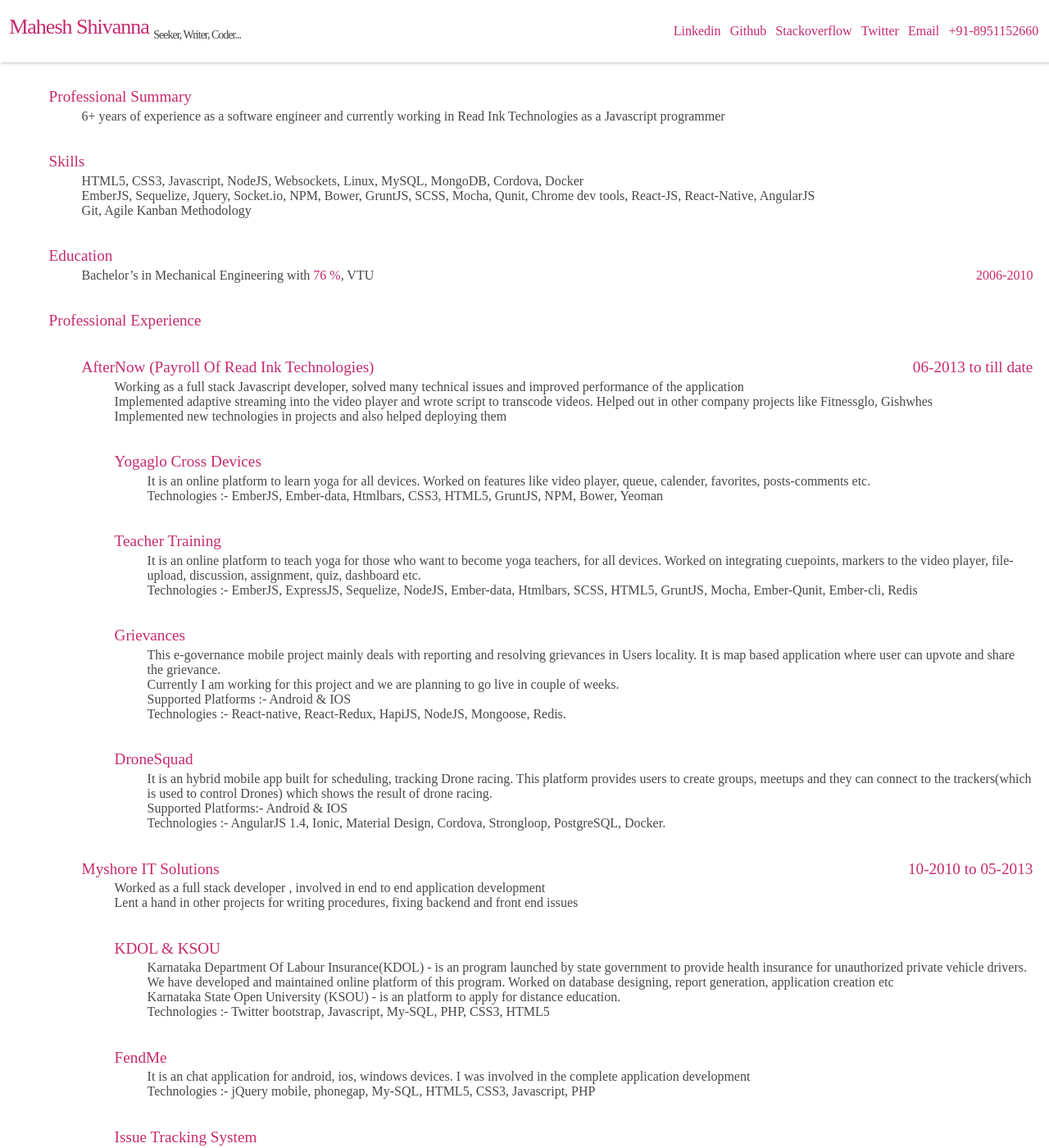
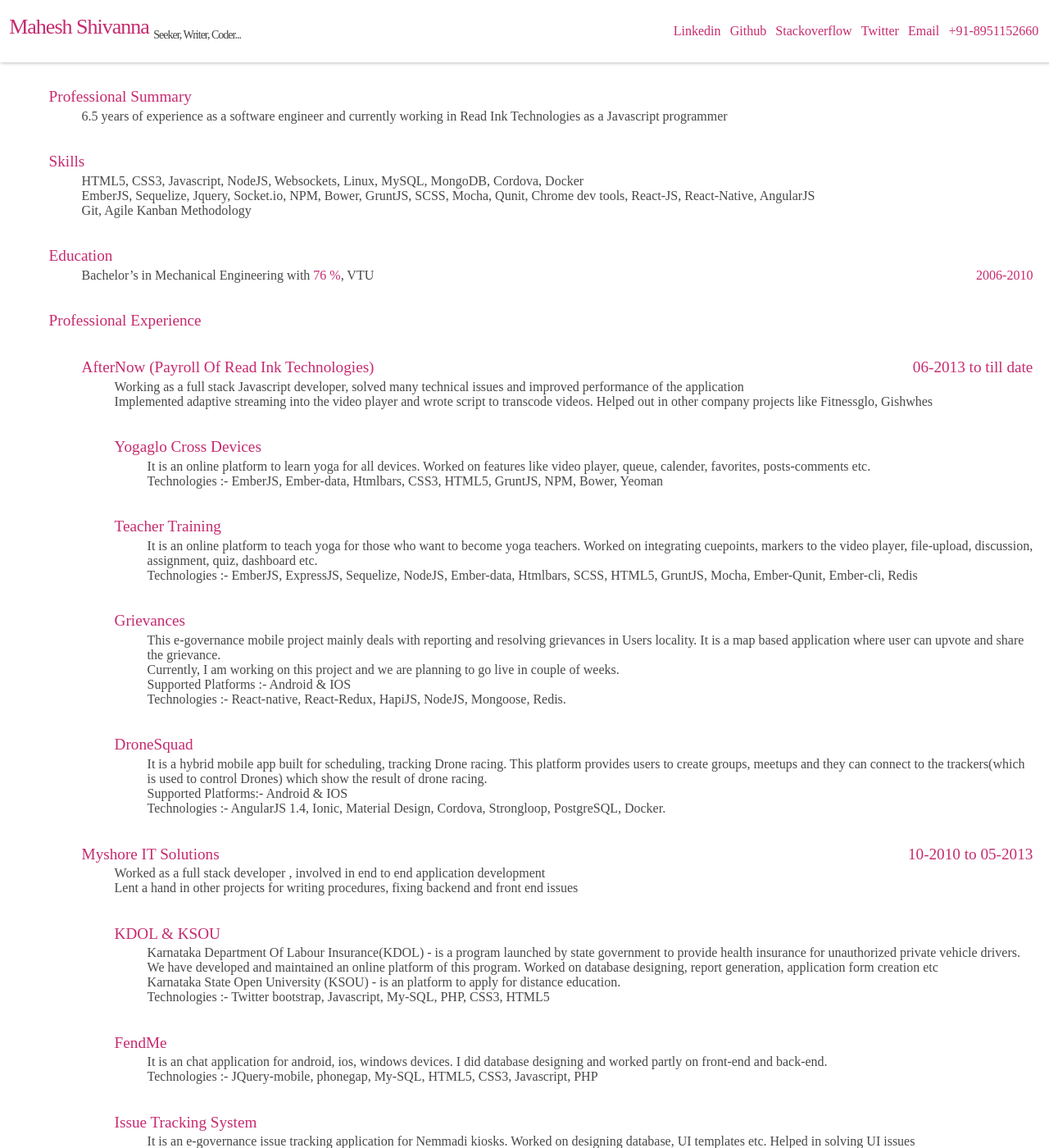
Before and after one commit to maheshiv/maheshiv.github.io, a Jekyll site: the page built from maheshivanna.html, in a window 1280 px wide and 1400 px high. Shown: the whole window at 82% size. Built offline with Jekyll 4.4.1, drawn with Linux system fonts in a browser that asks for light colours.

Commit message:
Updated Resume

```diff
--- a/maheshivanna.html
+++ b/maheshivanna.html
@@ -24,7 +24,7 @@ layout: resume
       <h3 class="head-h3"> Professional Summary </h3>
       <ul>
         <li>
-          6+ years of experience as a software engineer and currently working in Read Ink Technologies as a Javascript programmer
+          6.5 years of experience as a software engineer and currently working in Read Ink Technologies as a Javascript programmer
         </li>
       </ul>
     </li>
@@ -74,9 +74,6 @@ layout: resume
             <li>
               Implemented adaptive streaming into the video player and wrote script to transcode videos. Helped out in other company projects like Fitnessglo, Gishwhes
             </li>
-            <li>
-              Implemented new technologies in projects and also helped deploying them
-            </li>
             <li class="projects">
               <h3>Yogaglo Cross Devices</h3>
               <ul class="flex-col">
@@ -93,7 +90,7 @@ layout: resume
               <h3>Teacher Training</h3>
               <ul>
                 <li>
-                  It is an online platform to teach yoga for those who want to become yoga teachers, for all devices. Worked on integrating cuepoints, markers to the video player, file-upload, discussion, assignment, quiz, dashboard etc.
+                  It is an online platform to teach yoga for those who want to become yoga teachers. Worked on integrating cuepoints, markers to the video player, file-upload, discussion, assignment, quiz, dashboard etc.
                 </li>
                 <li>
                   Technologies :- EmberJS, ExpressJS, Sequelize, NodeJS, Ember-data, Htmlbars, SCSS, HTML5, GruntJS, Mocha, Ember-Qunit, Ember-cli, Redis
@@ -104,10 +101,10 @@ layout: resume
               <h3>Grievances</h3>
               <ul>
                 <li>
-									This e-governance mobile project mainly deals with reporting and resolving grievances in Users locality. It is map based application where user can upvote and share the grievance.
+									This e-governance mobile project mainly deals with reporting and resolving grievances in Users locality. It is a map based application where user can upvote and share the grievance.
                 </li>
 								<li>
-									Currently I am working for this project and we are planning to go live in couple of weeks.
+									Currently, I am working on this project and we are planning to go live in couple of weeks.
                 </li>
 								<li>Supported Platforms :- Android & IOS</li>
                 <li>
@@ -119,7 +116,7 @@ layout: resume
               <h3>DroneSquad</h3>
               <ul>
                 <li>
-									It is an hybrid mobile app built for scheduling, tracking Drone racing. This platform provides users to create groups, meetups and they can connect to the trackers(which is used to control Drones) which shows the result of drone racing.
+									It is a hybrid mobile app built for scheduling, tracking Drone racing. This platform provides users to create groups, meetups and they can connect to the trackers(which is used to control Drones) which show the result of drone racing.
                 </li>
 								<li>
 									Supported Platforms:- Android & IOS
@@ -150,7 +147,7 @@ layout: resume
               <h3>KDOL & KSOU</h3>
               <ul class="flex-col">
                 <li>
-                  Karnataka Department Of Labour Insurance(KDOL) - is an program launched by state government to provide health insurance for unauthorized private vehicle drivers. We have developed and maintained online platform of this program. Worked on database designing, report generation, application creation etc
+                  Karnataka Department Of Labour Insurance(KDOL) - is a program launched by state government to provide health insurance for unauthorized private vehicle drivers. We have developed and maintained an online platform of this program. Worked on database designing, report generation, application form creation etc
                 </li>
                 <li>
                   Karnataka State Open University (KSOU) - is an platform to apply for distance education.
@@ -165,10 +162,10 @@ layout: resume
               <ul>
 
                 <li>
-                  It is an chat application for android, ios, windows devices. I was involved in the complete application development
+                  It is an chat application for android, ios, windows devices. I did database designing and worked partly on front-end and back-end.
                 </li>
                 <li>
-                  Technologies :- jQuery mobile, phonegap, My-SQL, HTML5, CSS3, Javascript, PHP
+                  Technologies :- JQuery-mobile, phonegap, My-SQL, HTML5, CSS3, Javascript, PHP
                 </li>
               </ul>
             </li>
```
